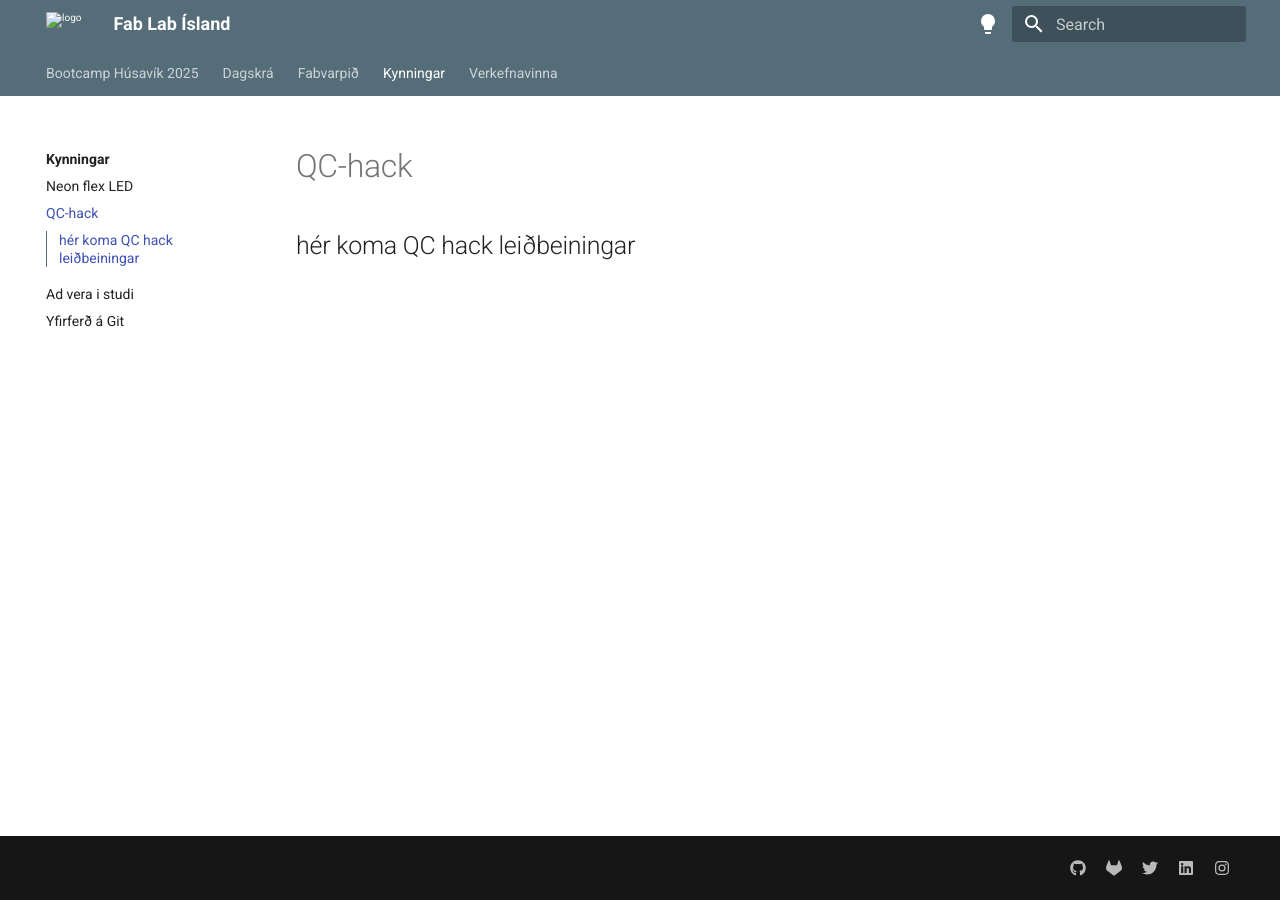
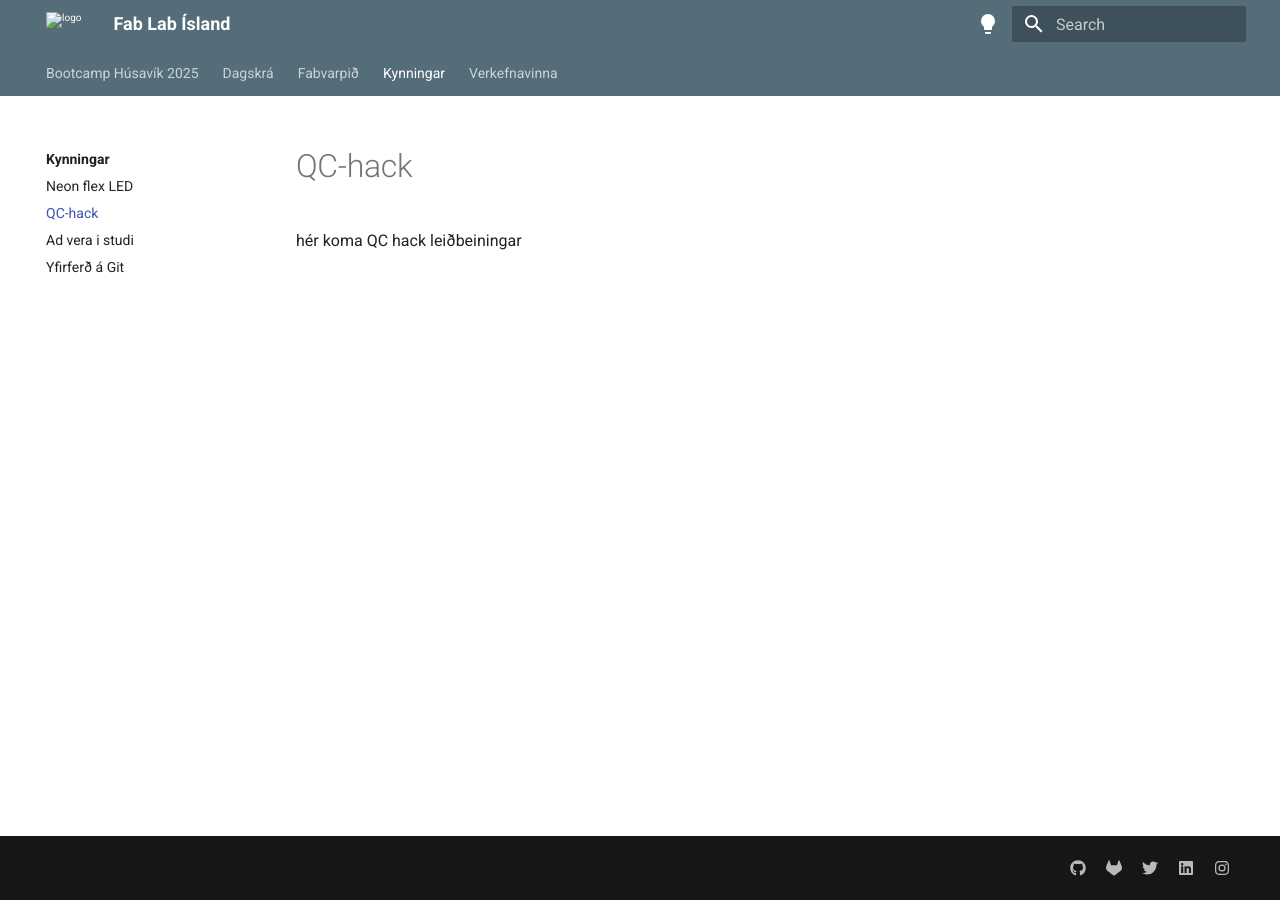
Before and after one commit to Fab-Lab-Island/fli-bootcamp-2025, an MkDocs documentation site: the page built from docs/kynningar/QC-hack.md, in a window 1280 px wide. Built offline with MkDocs 1.6.1 and Material for MkDocs 9.7.7, drawn with Linux system fonts in a browser that asks for light colours.

Commit message:
qc hack fix 2

```diff
--- a/docs/kynningar/QC-hack.md
+++ b/docs/kynningar/QC-hack.md
@@ -1,3 +1,3 @@
 # QC-hack
 
-## hér koma QC hack leiðbeiningar
+hér koma QC hack leiðbeiningar
```
